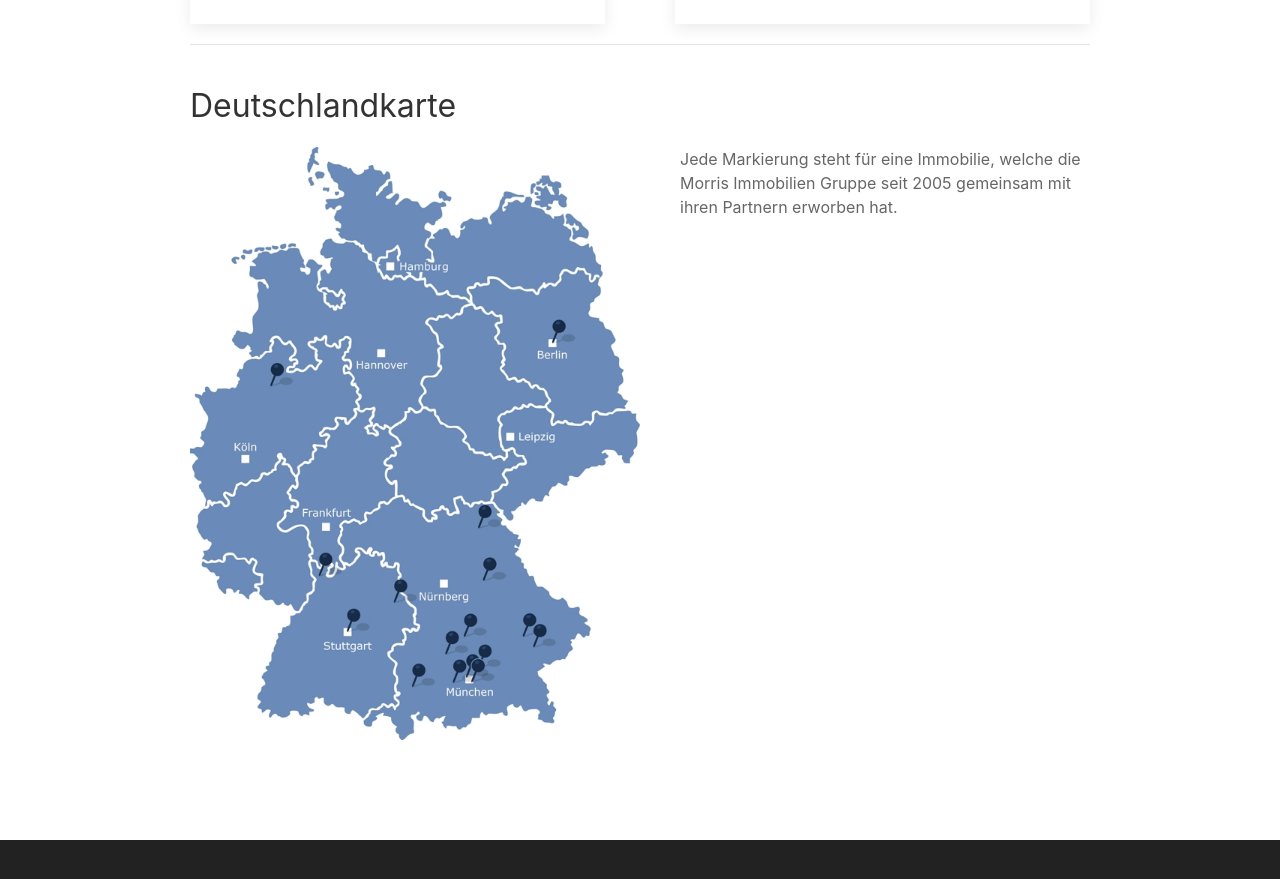
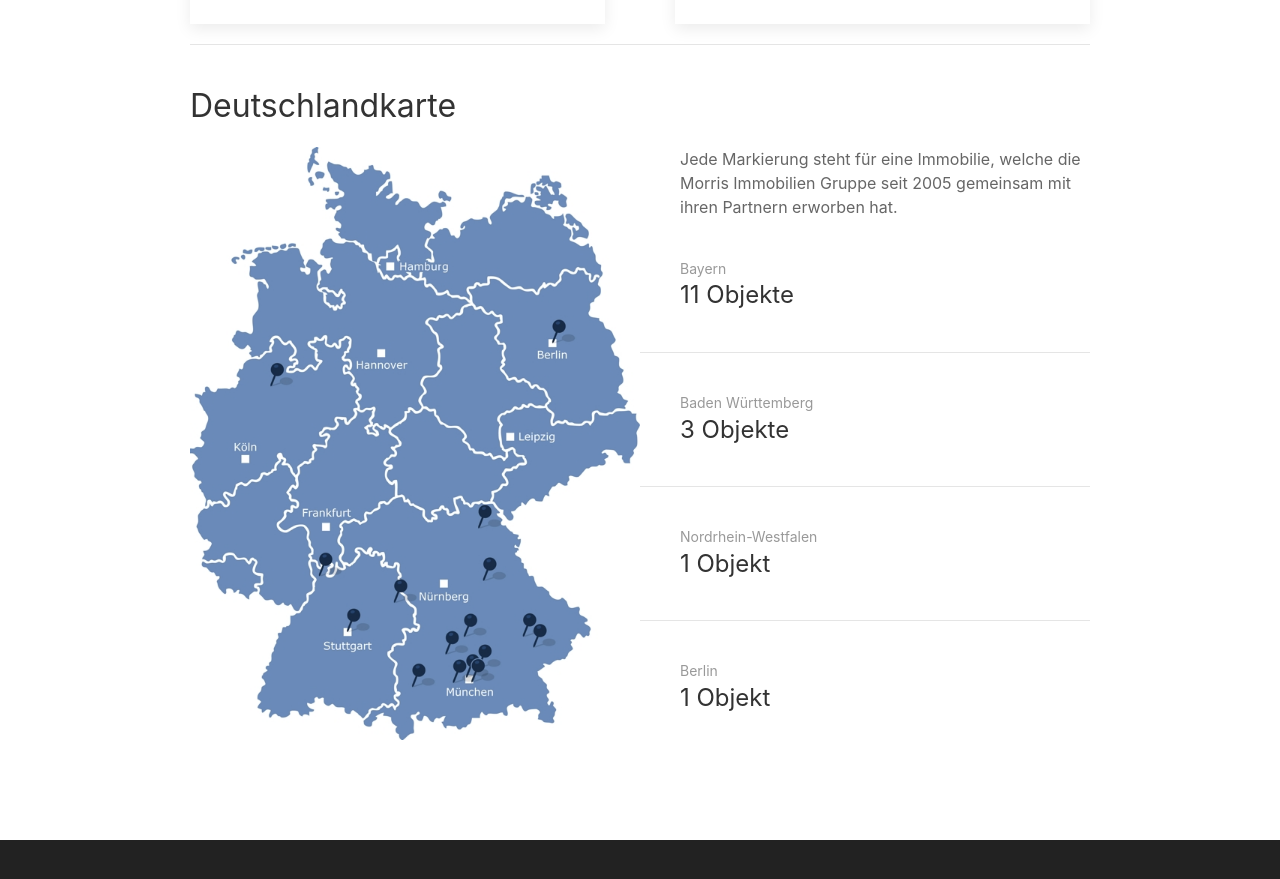
Before and after one commit to neissendorfer/morris-immobilien, a Jekyll site: the page built from morris/referenzen.md, in a window 1280 px wide and 900 px high, scrolled down 1712 px. Shown: the top 879 px of the window. Built offline with Jekyll 4.4.1, drawn with Linux system fonts in a browser that asks for light colours; nearby versions of some CDN libraries; some web fonts are replaced.

Commit message:
improve referenzen

```diff
--- a/morris/referenzen.md
+++ b/morris/referenzen.md
@@ -12,3 +12,30 @@ Hier finden Sie eine kleine Auswahl von Immobilien, welche wir in den letzten Ja
 ![deutschlandkarte.jpg]({{ site.baseurl }}/uploads/deutschlandkarte.jpg){: .uk-align-center .uk-align-left@s .uk-width-large }
 
 Jede Markierung steht für eine Immobilie, welche die Morris Immobilien Gruppe seit 2005 gemeinsam mit ihren Partnern erworben hat.
+
+
+### Bayern
+{: .uk-h6 .uk-text-meta .uk-margin-remove-bottom }
+11 Objekte
+{: .uk-h3 .uk-margin-remove-top .uk-margin-medium-bottom }
+
+---
+
+### Baden Württemberg
+{: .uk-h6 .uk-text-meta .uk-margin-remove-bottom }
+3 Objekte
+{: .uk-h3 .uk-margin-remove-top .uk-margin-medium-bottom }
+
+---
+
+### Nordrhein-Westfalen
+{: .uk-h6 .uk-text-meta .uk-margin-remove-bottom }
+1 Objekt
+{: .uk-h3 .uk-margin-remove-top .uk-margin-medium-bottom }
+
+---
+
+### Berlin
+{: .uk-h6 .uk-text-meta .uk-margin-remove-bottom }
+1 Objekt
+{: .uk-h3 .uk-margin-remove-top .uk-margin-medium-bottom }
```
